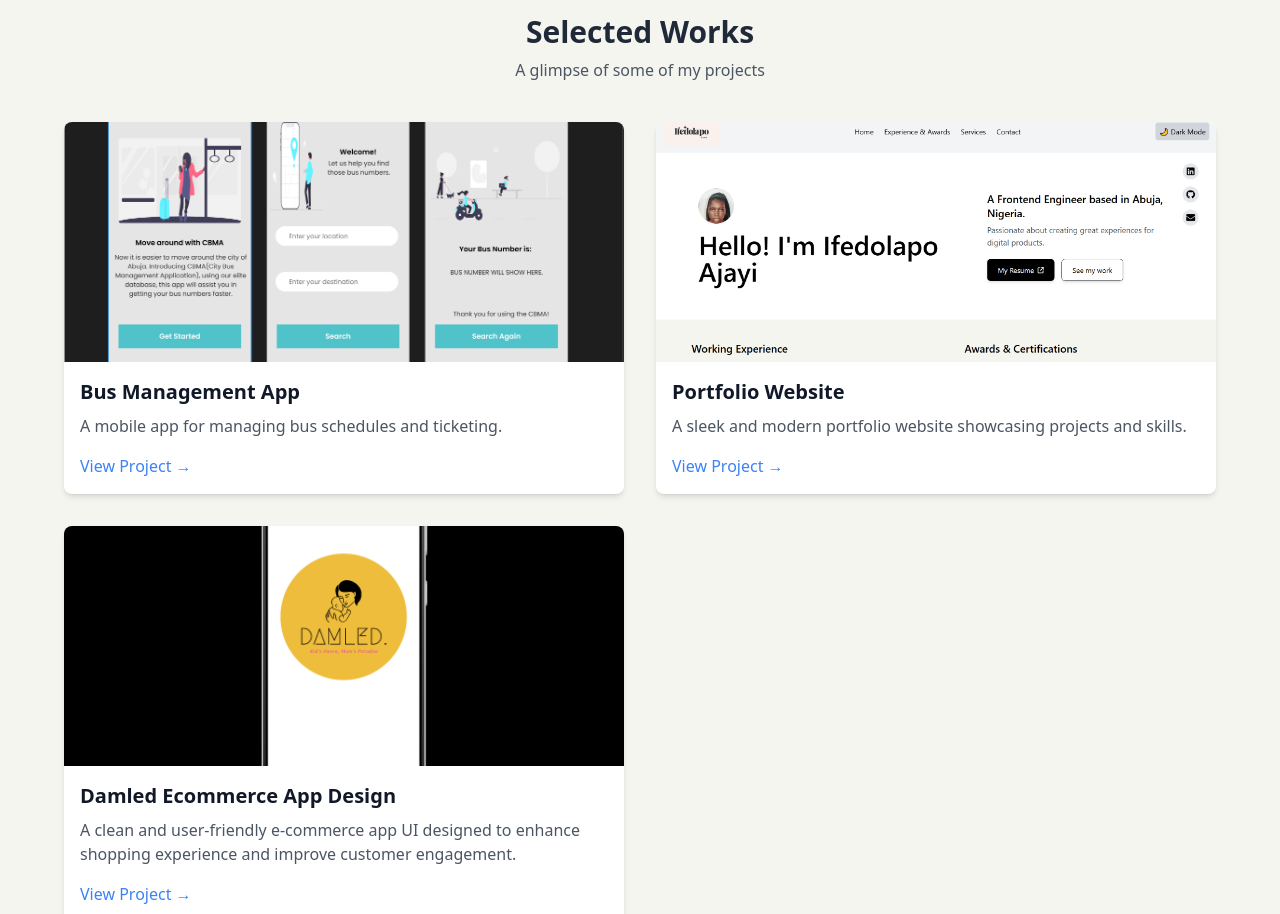
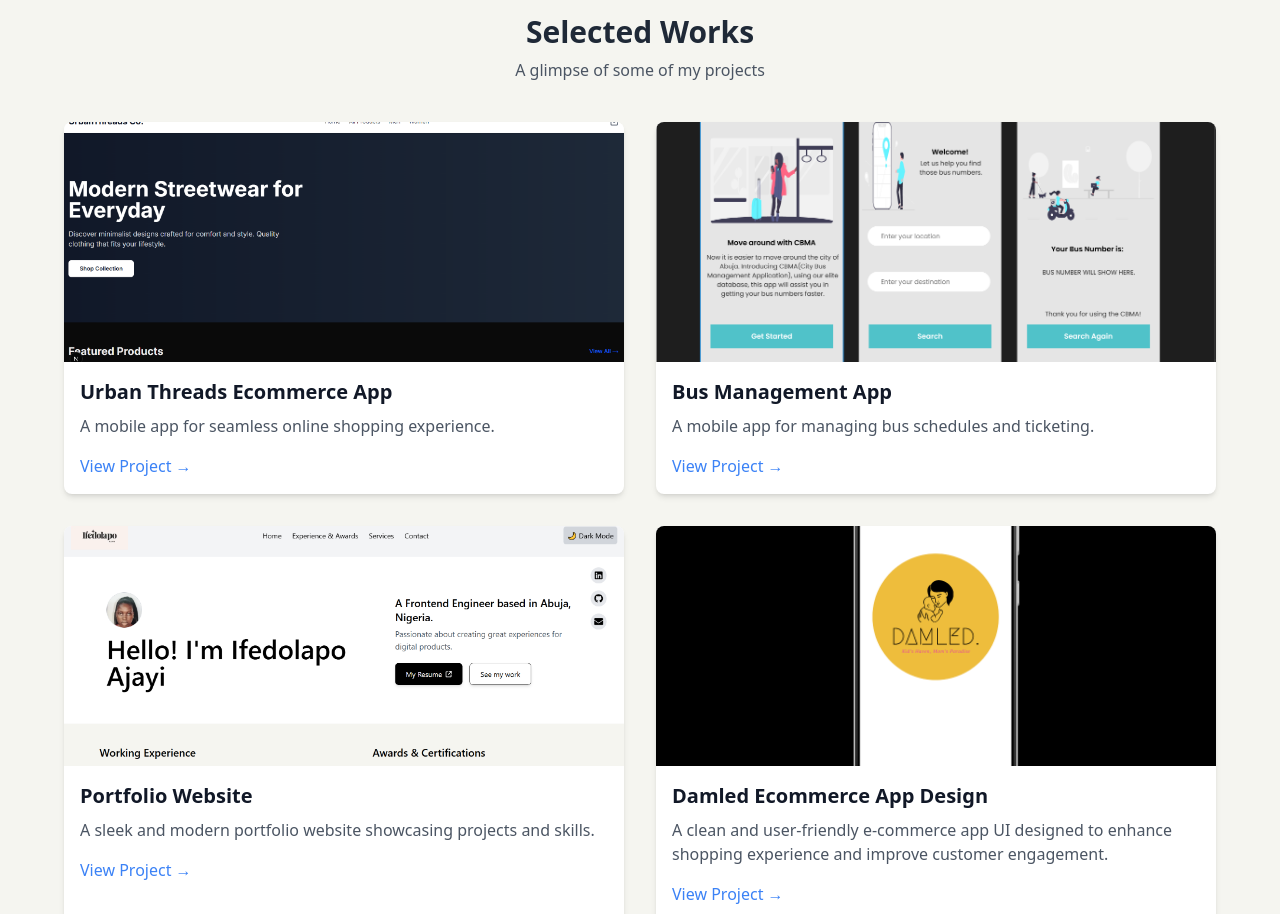
Before and after one commit to ifedolapo01/ifedolapo_ajayi, a Next.js app: page / in a window 1280 px wide. Shown: the part 1240-2154 px from the top of the page. Built offline with nearby package versions, Linux system fonts and the light colour scheme.

Commit message:
added new project

```diff
--- a/src/components/SelectedWorks.js
+++ b/src/components/SelectedWorks.js
@@ -3,6 +3,12 @@ import Link from "next/link";
 
 export default function SelectedWorks() {
   const projects = [
+    {
+      title: "Urban Threads Ecommerce App",
+      description: "A mobile app for seamless online shopping experience.",
+      image: "/urbanthreads_img.png",
+      link: "https://urbanthreads-kappa.vercel.app/",
+    },
     {
       title: "Bus Management App",
       description: "A mobile app for managing bus schedules and ticketing.",
```
Also changed, not shown: public/urbanthreads_img.png (added).
